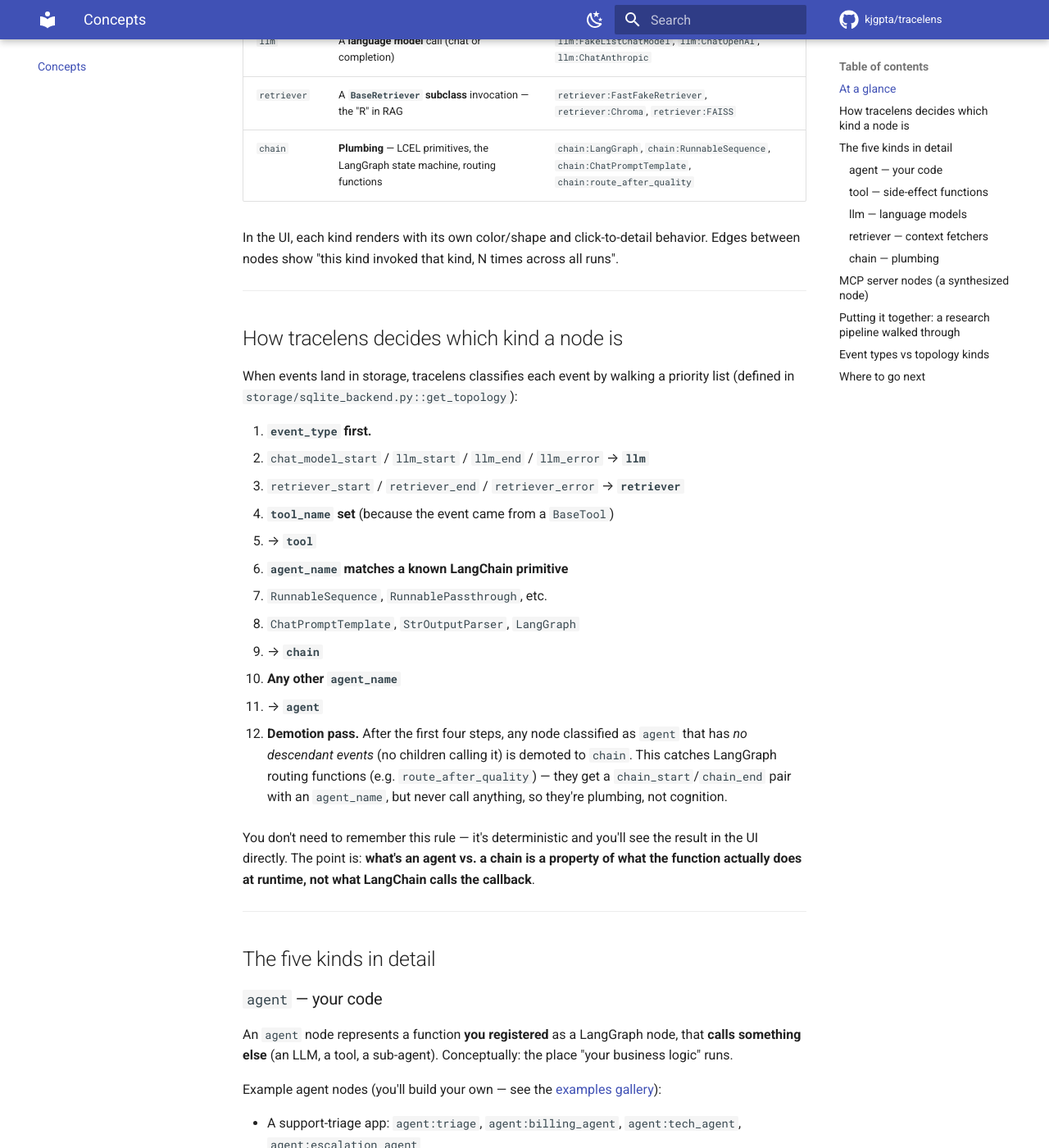
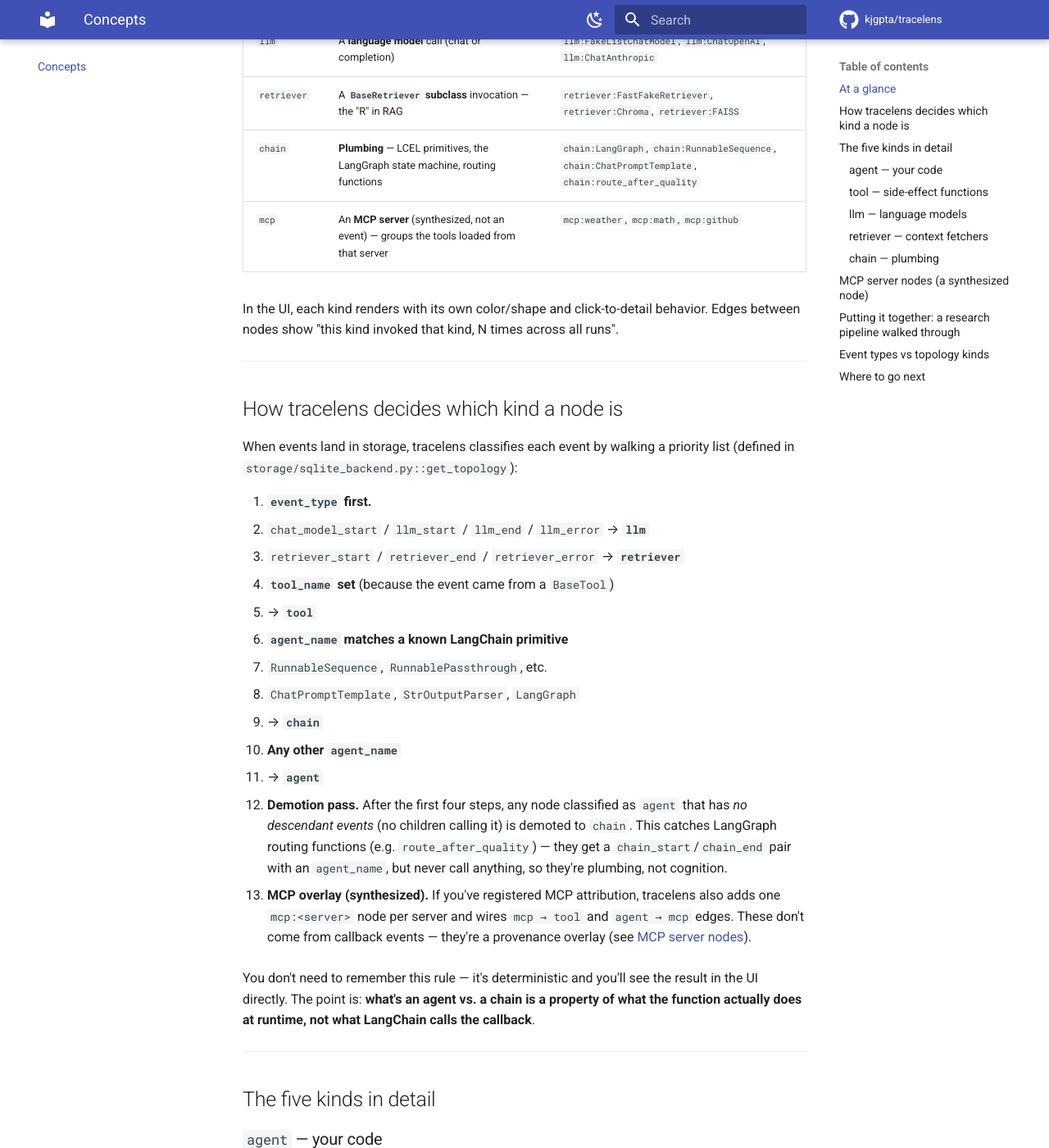
Before and after one commit to kjgpta/tracesage, an MkDocs documentation site: the page built from docs/concepts.md, in a window 1280 px wide and 1400 px high, scrolled down 743 px. Shown: the whole window at 82% size. Built offline with MkDocs 1.6.1 and Material for MkDocs 9.7.7, drawn with Linux system fonts in a browser that asks for light colours; comment, search, counter and statistics services are not loaded; some of the changed text lies outside the part shown.

Commit message:
docs: surface MCP as a first-class topology node kind
MCP nodes existed in the UI but weren't in the kinds documentation. Add `mcp`
to the topology-kinds table + mental model in README and concepts.md (with its
"synthesized, not an event" nature noted in the at-a-glance table, the
classification list, and the event-types table), retitle the concepts page to
"topology node kinds" (fixing the README TOC anchor), add an MCP attribution
feature bullet to the UI feature lists and the docs landing page, and add an
"MCP tool attribution" row to the comparison table.

Co-Authored-By: Claude Opus 4.8 (1M context) <noreply@anthropic.com>

```diff
--- a/docs/concepts.md
+++ b/docs/concepts.md
@@ -1,9 +1,10 @@
-# Concepts: the five topology kinds
+# Concepts: topology node kinds
 
 When a run completes, tracelens groups every callback event into one of
-**five "kinds"** of topology nodes:
+**five "kinds"** of topology nodes — plus a synthesized **`mcp`** node when you
+attribute tools to an MCP server:
 
-`agent` &nbsp;·&nbsp; `tool` &nbsp;·&nbsp; `llm` &nbsp;·&nbsp; `retriever` &nbsp;·&nbsp; `chain`
+`agent` &nbsp;·&nbsp; `tool` &nbsp;·&nbsp; `llm` &nbsp;·&nbsp; `retriever` &nbsp;·&nbsp; `chain` &nbsp;·&nbsp; `mcp`
 
 This page is the reference for what each kind means, how tracelens
 classifies events into it, and why the distinction matters when you're
@@ -23,6 +24,7 @@ If you opened the UI after running an example and wondered "what does
 | `llm` | A **language model** call (chat or completion) | `llm:FakeListChatModel`, `llm:ChatOpenAI`, `llm:ChatAnthropic` |
 | `retriever` | A **`BaseRetriever` subclass** invocation — the "R" in RAG | `retriever:FastFakeRetriever`, `retriever:Chroma`, `retriever:FAISS` |
 | `chain` | **Plumbing** — LCEL primitives, the LangGraph state machine, routing functions | `chain:LangGraph`, `chain:RunnableSequence`, `chain:ChatPromptTemplate`, `chain:route_after_quality` |
+| `mcp` | An **MCP server** (synthesized, not an event) — groups the tools loaded from that server | `mcp:weather`, `mcp:math`, `mcp:github` |
 
 In the UI, each kind renders with its own color/shape and click-to-detail
 behavior. Edges between nodes show "this kind invoked that kind, N times
@@ -56,6 +58,11 @@ priority list (defined in `storage/sqlite_backend.py::get_topology`):
    `route_after_quality`) — they get a `chain_start`/`chain_end` pair with
    an `agent_name`, but never call anything, so they're plumbing, not
    cognition.
+
+6. **MCP overlay (synthesized).** If you've registered MCP attribution, tracelens
+   also adds one `mcp:<server>` node per server and wires `mcp → tool` and
+   `agent → mcp` edges. These don't come from callback events — they're a
+   provenance overlay (see [MCP server nodes](#mcp-server-nodes-a-synthesized-node)).
 
 You don't need to remember this rule — it's deterministic and you'll see
 the result in the UI directly. The point is: **what's an agent vs. a chain
@@ -266,6 +273,7 @@ types:
 | `llm` | `llm_start`, `llm_end`, `llm_error`, `chat_model_start` |
 | `retriever` | `retriever_start`, `retriever_end`, `retriever_error` |
 | `chain` | Same as `agent`, but with primitive `agent_name` *or* no descendants |
+| `mcp` | None — **synthesized** from MCP tool attribution, not a callback event |
 
 The synthetic `run_start` event is tracelens-internal and doesn't produce
 a topology node — it exists so the dashboard's run list gets a lifecycle
```
Also changed, not shown: README.md (+11 -5 lines), docs/comparison.md (+1 -0 lines), docs/index.md (+3 -1 lines).
